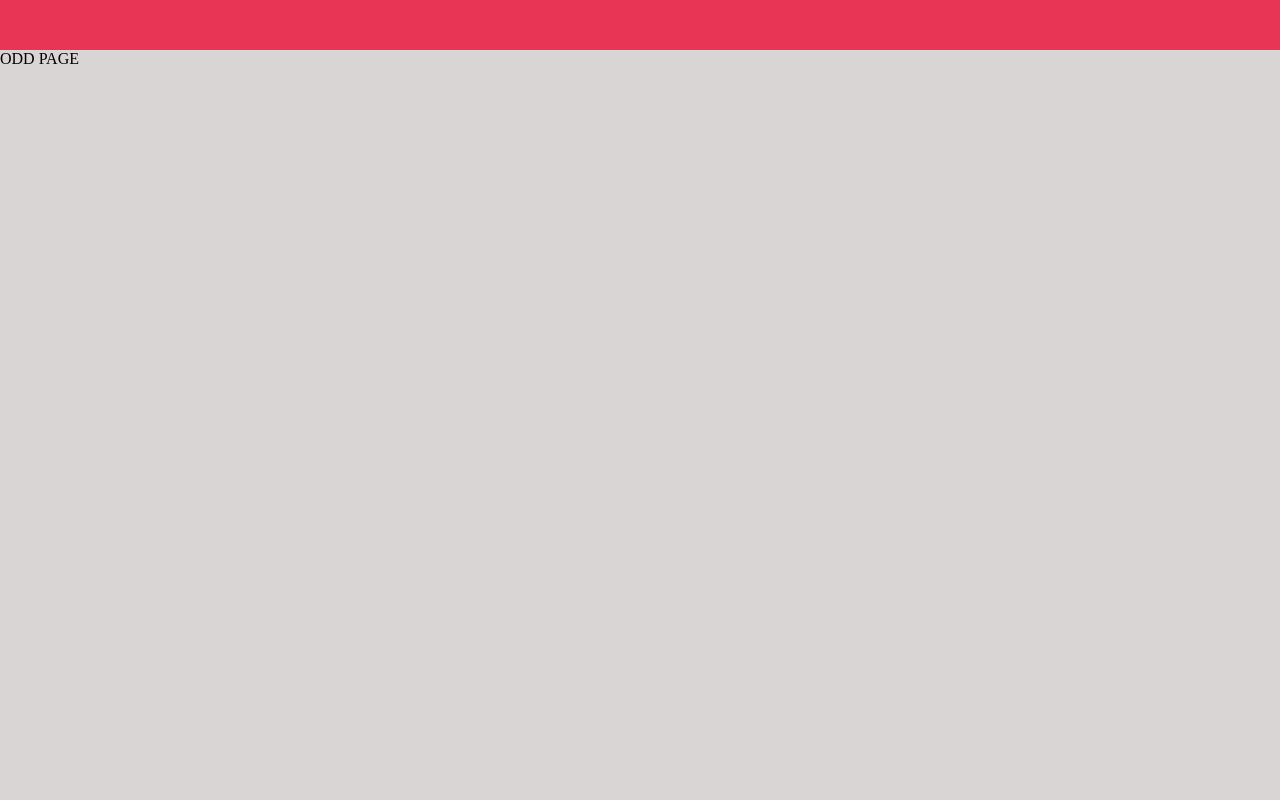
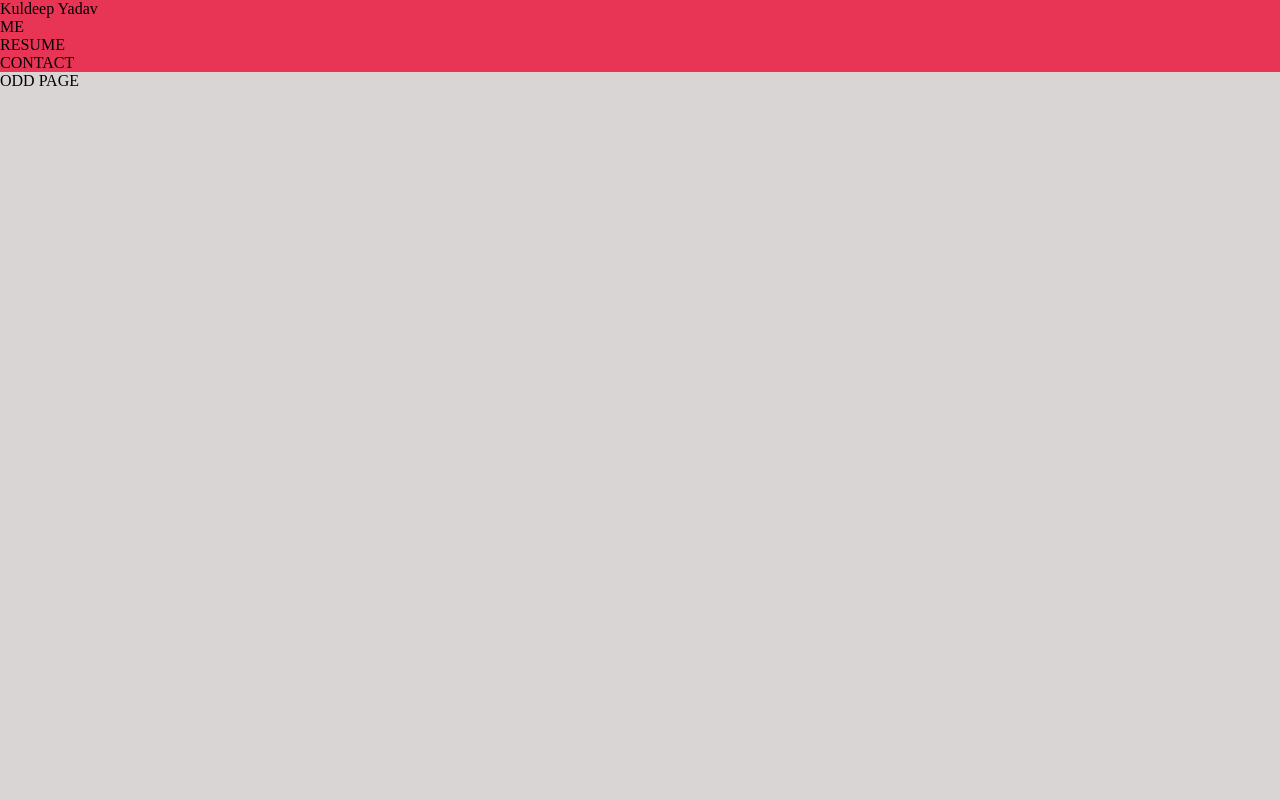
Before and after one commit to kuldeepiitg/kuldeepiitg.github.io, a plain HTML site: page index.html in a window 1280 px wide. Shown: the top 800 px of the page. Drawn offline with nearby package versions, Linux system fonts and the light colour scheme.

Commit message:
tabs added

```diff
--- a/index.html
+++ b/index.html
@@ -2,7 +2,14 @@
 
 <script src="http://ajax.googleapis.com/ajax/libs/jquery/1.11.1/jquery.min.js"></script>
 
-	<div class="header"></div>
+	<div class="header">
+		<div class="topBarTabsGroup">
+			<div class="name">Kuldeep Yadav</div>
+			<div class="pageSwitch">ME</div>
+			<div class="pageSwitch">RESUME</div>
+			<div class="pageSwitch">CONTACT</div>
+		</div>
+	</div>
 	<div class="page oddPage"></div>
 	<div class="page evenPage"></div>
 	<div class="page oddPage"></div>
```
